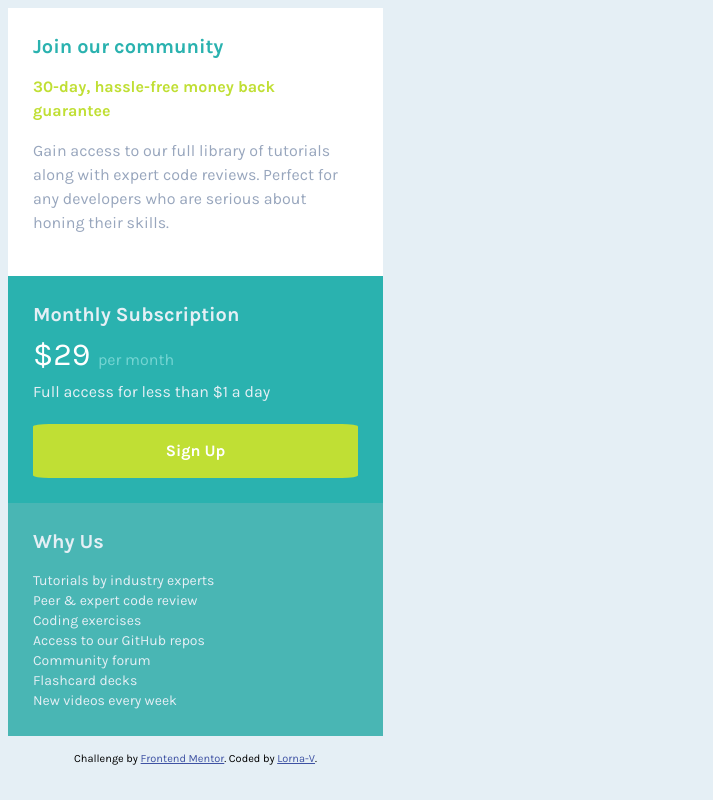
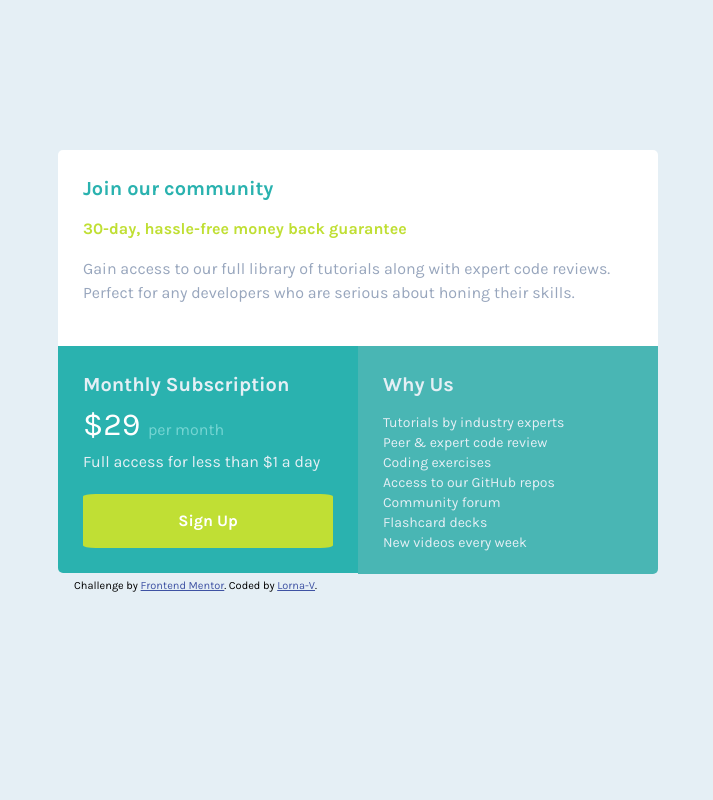
Before and after one commit to Lorna-V/single-price-grid, a plain HTML site: page index.html in a window 1536 px wide. Shown: the whole page, without its empty margins (0-713 px from the left). Drawn offline with Linux system fonts and the light colour scheme.

Commit message:
Desktop CSS

```diff
--- a/index.html
+++ b/index.html
@@ -27,6 +27,7 @@
 
     .content-wrapper {
       padding: 10px 15px 25px 25px;
+
     }
 
     h1 {
@@ -35,6 +36,8 @@
 
     #join {
       background-color: white;
+      border-top-right-radius: 5px;
+      border-top-left-radius: 5px;
     }
 
     #join h1 {
@@ -95,6 +98,8 @@
       background-color: hsl(179, 43%, 50%);
       color:  hsl(204, 43%, 93%);
       padding-bottom: 0px;
+      border-bottom-right-radius: 5px;
+      border-bottom-left-radius: 5px;
     }
 
     #why p {
@@ -116,11 +121,46 @@
 
   }
 
+  /*Desktop Styles*/
+  @media only screen and (min-width: 1440px) {
+
+.join-container {
+  width: 600px;
+  margin: 150px 250px 0px 50px;
+}
+
+.subscription-why-container {
+  width: 600px;
+  flex-wrap: wrap;
+  margin: 0px 250px 0px 50px;
+}
+
+#subscription {
+  width: 300px;
+  float: left;
+  border-bottom-left-radius: 5px;
+}
+
+#why {
+  width: 300px;
+  float: left;
+  border-bottom-right-radius: 5px;
+  border-bottom-left-radius: 0px;
+}
+
+#why .content-wrapper {
+  padding-bottom: 21px;
+}
+
+}
+
   </style>
 
 </head>
 
 <body>
+
+  <div class="join-container">
 
     <section id="join">
 
@@ -136,6 +176,10 @@
       </div>
 
     </section>
+
+  </div>
+
+  <div class="subscription-why-container">
 
     <section id="subscription">
 
@@ -173,6 +217,8 @@
 
     </section>
 
+  </div>
+
   <footer>
     <p class="attribution">
       Challenge by <a href="https://www.frontendmentor.io?ref=challenge" target="_blank">Frontend Mentor</a>.
```
Lines whose indentation alone changed are shown as unchanged.
